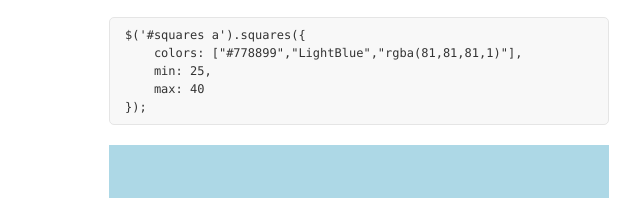
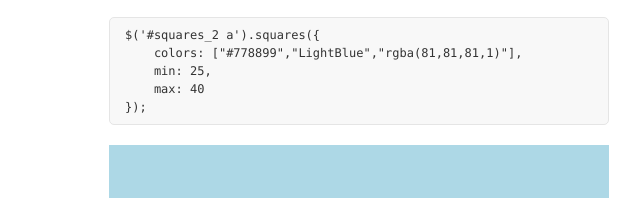
Before and after one commit to itsWeller/squares.js, a plain HTML site: page index.html in a window 1280 px wide. Shown: the part 955-1153 px from the top of the page, 461-1101 px from the left. Drawn offline with Linux system fonts and the light colour scheme.

Commit message:
Fix wrongly named div in second code sample.

```diff
--- a/index.html
+++ b/index.html
@@ -61,7 +61,7 @@
 &lt;/div&gt;
 </pre></code>
 
-<pre><code>$('#squares a').squares({
+<pre><code>$('#squares_2 a').squares({
     colors: ["#778899","LightBlue","rgba(81,81,81,1)"],
     min: 25,
     max: 40
```
